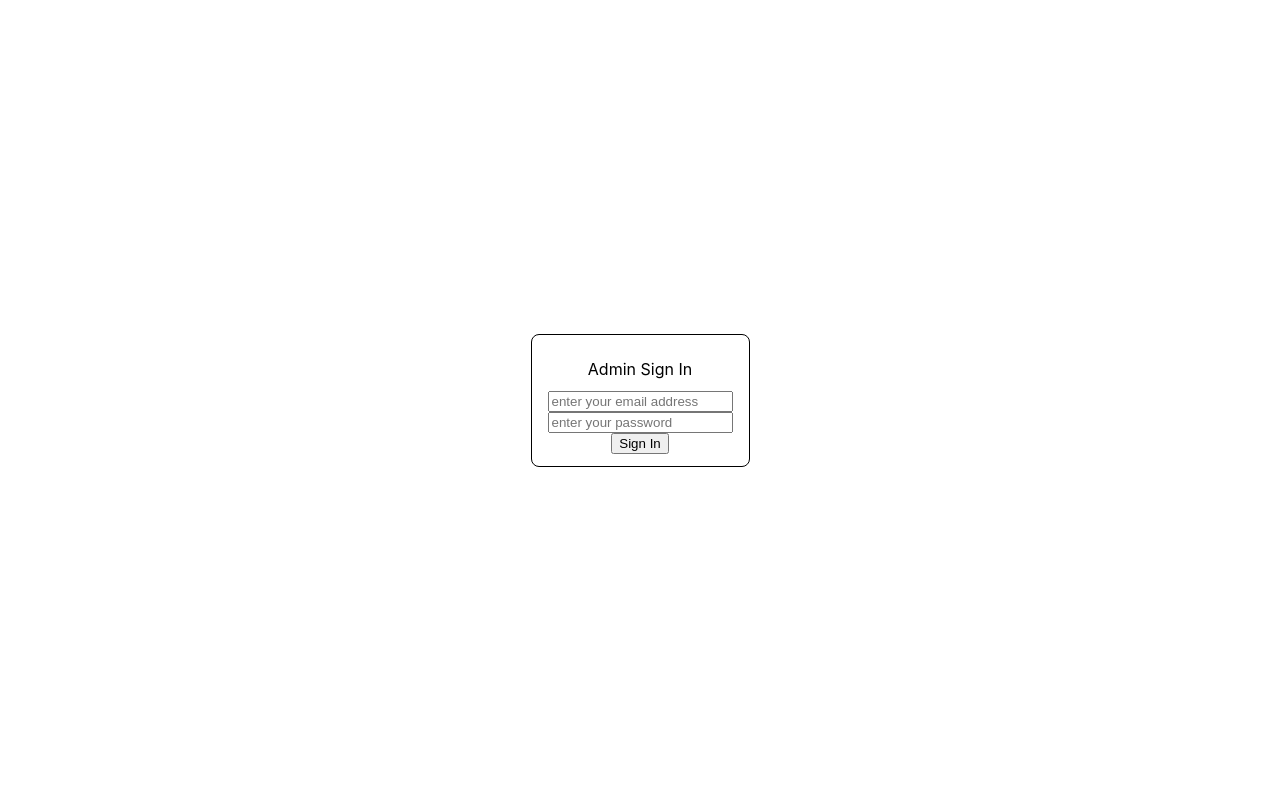
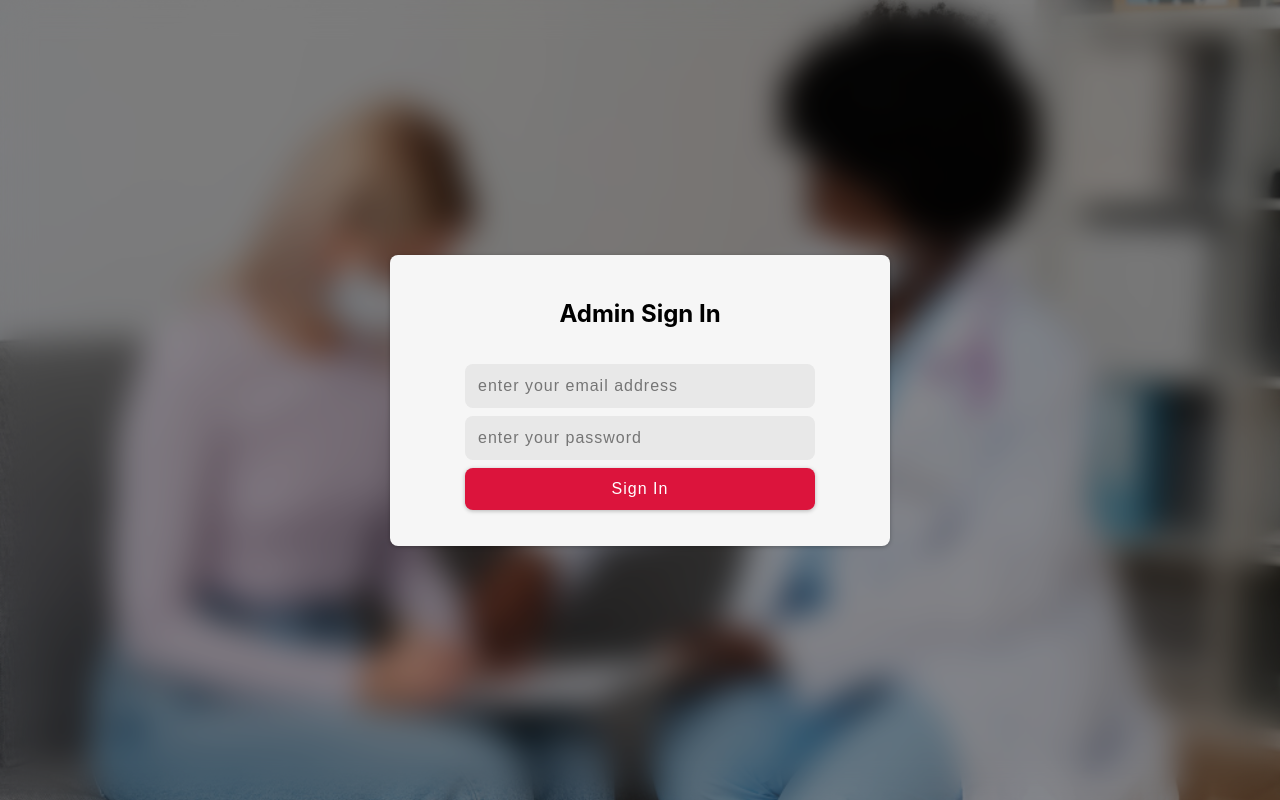
Before and after one commit to mussacharles60/hospital-booking, a React (Create React App) app in the folder frontend/web/: page /admin/sign-in in a window 1280 px wide. Built offline with nearby package versions, Linux system fonts and the light colour scheme.

Commit message:
update web APIs references

```diff
--- a/frontend/web/src/components/auth/admin/sign-in/index.scss
+++ b/frontend/web/src/components/auth/admin/sign-in/index.scss
@@ -8,9 +8,47 @@
   overflow-x: hidden;
   overflow-y: auto;
   position: relative;
+  background: crimson;
 
+  .auth-bg-lay {
+    width: 100%;
+    height: 100%;
+    display: flex;
+    flex-direction: column;
+    justify-content: center;
+    align-items: center;
+    flex-shrink: 0;
+    position: absolute;
+    z-index: 0;
+
+    .auth-bg-top {
+      width: 100%;
+      height: 100%;
+      display: flex;
+      flex-direction: column;
+      justify-content: center;
+      align-items: center;
+      position: absolute;
+      z-index: 1;
+      background: #00000072;
+      backdrop-filter: blur(16px);
+    }
+
+    .auth-bg-image {
+      width: 100%;
+      height: 100%;
+      display: flex;
+      flex-direction: column;
+      justify-content: center;
+      align-items: center;
+      position: relative;
+      object-position: center;
+      object-fit: cover;
+      pointer-events: none;
+    }
+  }
   .auth-form-lay {
-    width: auto;
+    width: 500px;
     height: auto;
     display: flex;
     flex-direction: column;
@@ -18,9 +56,12 @@
     align-items: center;
     flex-shrink: 0;
     position: relative;
-    border: 1px solid #000;
+    z-index: 1;
+    background: #f6f6f6;
+    box-shadow: 0 1px 4px 0 rgba(0, 0, 0, 0.268);
+    // border: 1px solid #000;
     border-radius: 8px;
-    padding: 12px 16px;
+    padding: 32px 16px;
 
     .auth-form-title {
       display: flex;
@@ -28,7 +69,157 @@
       justify-content: flex-start;
       align-items: center;
       flex-shrink: 0;
-      margin: 12px 8px;
+      font-size: 24px;
+      color: #000;
+      font-weight: bold;
+      margin: 12px 8px 32px 8px;
+    }
+
+    .auth-form-input {
+      width: 100%;
+      height: auto;
+      max-width: 350px;
+      display: flex;
+      flex-direction: row;
+      justify-content: flex-start;
+      align-items: center;
+      position: relative;
+      background: #e8e8e8;
+      border: 0.6px solid transparent;
+      border-radius: 8px;
+      outline: 0.6px transparent;
+      font-size: 16px;
+      color: #000;
+      letter-spacing: 1px;
+      padding: 12px;
+      margin: 4px 0;
+
+      &:active,
+      &:focus {
+        border: 0.6px solid crimson;
+        outline: 0.6px crimson;
+      }
+    }
+
+    .auth-form-button {
+      width: 100%;
+      height: auto;
+      max-width: 350px;
+      display: flex;
+      flex-direction: row;
+      justify-content: center;
+      align-items: center;
+      position: relative;
+      // background: #375fa9;
+      background: crimson;
+      box-shadow: 0 1px 4px 0 rgba(0, 0, 0, 0.268);
+      border: none;
+      border-radius: 8px;
+      font-size: 16px;
+      color: #ffffff;
+      letter-spacing: 1px;
+      text-align: center;
+      padding: 12px;
+      margin: 4px 0;
+      cursor: pointer;
+
+      @media screen and (hover: hover) {
+        &:hover {
+          // background: rgb(106, 69, 206);
+          background: #b11131;
+        }
+      }
+    }
+
+    .auth-form-error-lay {
+      width: auto;
+      height: auto;
+      display: flex;
+      flex-direction: column;
+      justify-content: center;
+      align-items: center;
+      position: relative;
+      padding: 8px 4px;
+
+      .auth-form-error-text {
+        display: flex;
+        flex-direction: column;
+        justify-content: flex-start;
+        align-items: center;
+        font-size: 16px;
+        color: red;
+        margin: 4px 0;
+      }
     }
   }
 }
+
+@media only screen and (max-width: 520px) {
+  .auth-lay {
+    background: #fff;
+
+    .auth-form-lay {
+      width: calc(100% - 8px);
+    }
+  }
+}
+
+@media only screen and (max-width: 420px) {
+  .auth-lay {
+    .auth-form-lay {
+      width: 100%;
+      border-radius: 0px !important;
+    }
+  }
+}
+
+.loading-lay {
+  width: auto;
+  height: auto;
+  display: flex;
+  flex-direction: column;
+  justify-content: flex-start;
+  align-items: center;
+  flex-shrink: 0;
+  position: relative;
+  padding: 12px 16px;
+
+  .loading-spinner {
+    // the loader
+    &::before {
+      content: '';
+      width: 70px;
+      height: 70px;
+      display: flex;
+      flex-direction: column;
+      justify-content: flex-start;
+      align-items: center;
+      box-shadow: inset 2px 0 0 crimson, -2px 0 0 crimson;
+      animation: spin 1s infinite linear;
+      border-radius: 100%;
+      margin: 0;
+      transform-origin: center;
+    }
+
+    @keyframes spin {
+      0% {
+        transform: rotate(0deg);
+      }
+      100% {
+        transform: rotate(360deg);
+      }
+    }
+  }
+
+  .loading-text {
+    display: flex;
+    flex-direction: column;
+    justify-content: flex-start;
+    align-items: center;
+    font-size: 16px;
+    color: crimson;
+    font-weight: 600;
+    margin: 32px 8px 16px 8px;
+    user-select: none;
+  }
+}
--- a/frontend/web/src/components/auth/admin/sign-in/index.tsx
+++ b/frontend/web/src/components/auth/admin/sign-in/index.tsx
@@ -2,15 +2,18 @@ import './index.scss';
 
 import { useEffect, useRef, useState } from 'react';
 
+import { APIErrorResponse } from '../../../../models';
 import APIs from '../../../../service/APIHelper';
 import useAuthContext from '../../../../contexts/auth';
+import { useNavigate } from 'react-router-dom';
 
 const EMAIL_REGEX = /^[^\s@]+@[^\s@]+\.[^\s@]+$/;
 
 const AdminSignInPage = () => {
+  const navigate = useNavigate();
   const [email, setEmail] = useState('');
   const [password, setPassword] = useState('');
-  const [error, setError] = useState('');
+  const [error, setError] = useState<string[]>([]);
   const [isLoading, setIsLoading] = useState(false);
 
   const authContext = useAuthContext();
@@ -19,6 +22,13 @@ const AdminSignInPage = () => {
   const [isOverflowed, setIsOverflowed] = useState(false);
 
   useEffect(() => {
+    if (
+      authContext.auth &&
+      authContext.auth.access_token &&
+      authContext.auth.user
+    ) {
+      navigate('/home', { replace: true });
+    }
     const resizeObserver = new ResizeObserver(() => {
       checkOverflow();
     });
@@ -49,13 +59,22 @@ const AdminSignInPage = () => {
   const onSubmit = (event: any) => {
     event.preventDefault();
     if (email.length === 0 || !EMAIL_REGEX.test(email)) {
-      setError('Please enter a valid email address');
+      setError(['Please enter a valid email address']);
       return;
     }
     if (password.length < 6) {
-      setError('Password should have atleast 6 characters');
+      setError(['Password should have atleast 6 characters']);
       return;
     }
+
+    setError([]);
+
+    // setIsLoading(true);
+    // setTimeout(() => {
+    //   setIsLoading(false);
+    // }, 3000);
+
+    // if (1 == 1) return;
 
     setIsLoading(true);
     APIs.getInstance()
@@ -68,12 +87,19 @@ const AdminSignInPage = () => {
             access_token: data.access_token,
             user: data.admin,
           });
+          // redirect to home page / dashboard
+          navigate('/home');
         } else {
-          setError('Could not get user data!');
+          setError(['Could not get user data!', 'Please try again']);
         }
       })
-      .catch((error) => {
+      .catch((error: APIErrorResponse) => {
         setIsLoading(false);
+        setError([
+          'An error ocurred while signing in!',
+          error.message || '',
+          'Please try again',
+        ]);
       });
   };
 
@@ -85,8 +111,17 @@ const AdminSignInPage = () => {
         justifyContent: isOverflowed ? 'flex-start' : 'center',
       }}
     >
+      <div className='auth-bg-lay'>
+        <div className='auth-bg-top' />
+        <img
+          className='auth-bg-image'
+          src={require('../../../../assets/images/hero.jpg')}
+        />
+      </div>
       <form onSubmit={onSubmit} className='auth-form-lay'>
         <span className='auth-form-title'>Admin Sign In</span>
+        {!isLoading && (
+          <>
             <input
               type='email'
               className='auth-form-input'
@@ -94,6 +129,7 @@ const AdminSignInPage = () => {
               placeholder='enter your email address'
               onChange={(e) => {
                 setEmail(e.currentTarget.value);
+                setError([]);
               }}
             />
             <input
@@ -103,13 +139,26 @@ const AdminSignInPage = () => {
               placeholder='enter your password'
               onChange={(e) => {
                 setPassword(e.currentTarget.value);
+                setError([]);
               }}
             />
             <button type='submit' className='auth-form-button'>
               Sign In
             </button>
+          </>
+        )}
+        {isLoading && (
+          <div className='loading-lay'>
+            <div className='loading-spinner' />
+            <span className='loading-text'>Signing In, Please wait ...</span>
+          </div>
+        )}
         {error.length > 0 && (
-          <span className='auth-form-error-text'>{error}</span>
+          <div className='auth-form-error-lay'>
+            {error.map((err) => (
+              <span className='auth-form-error-text'>{err}</span>
+            ))}
+          </div>
         )}
       </form>
     </div>
--- a/frontend/web/src/components/main/index.tsx
+++ b/frontend/web/src/components/main/index.tsx
@@ -1,10 +1,47 @@
-import { Link } from 'react-router-dom';
+import { Link, useNavigate } from 'react-router-dom';
+
+import APIs from '../../service/APIHelper';
+import useAuthContext from '../../contexts/auth';
+import { useAxiosPrivate } from '../../service/axios';
+import { useEffect } from 'react';
 
 const MainPage = () => {
+  const navigate = useNavigate();
+  const authContext = useAuthContext();
+
+  const axiosInstance = useAxiosPrivate();
+
+  useEffect(() => {
+    if (
+      !authContext.auth ||
+      !authContext.auth.access_token ||
+      !authContext.auth.user
+    ) {
+      navigate('/');
+    }
+    return () => {};
+  }, []);
+
   return (
     <div>
       <span>Main Page</span>
+      {authContext.auth?.user && <span>{authContext.auth?.user?.name}</span>}
       <Link to='/'>Go to landing page</Link>
+      {authContext.auth && (
+        <button
+          onClick={() => {
+            APIs.getInstance()
+              .auth()
+              .sighOut(axiosInstance)
+              .then(() => {
+                navigate('/');
+              })
+              .catch(() => {});
+          }}
+        >
+          Sign Out
+        </button>
+      )}
     </div>
   );
 };
--- a/frontend/web/src/service/axios.ts
+++ b/frontend/web/src/service/axios.ts
@@ -11,7 +11,8 @@ import axiosGeneral from 'axios';
 import moment from 'moment';
 import useAuth from '../contexts/auth';
 
-const host = 'http://localhost:5000';
+// const host = 'http://localhost:5000';
+const host = 'http://192.168.35.160:5000';
 
 export const defaultHeaders = {
   'Content-Type': 'application/json',
```
Also changed, not shown: frontend/web/src/service/APIHelper.ts (+56 -0 lines). Lines whose indentation alone changed are shown as unchanged.
